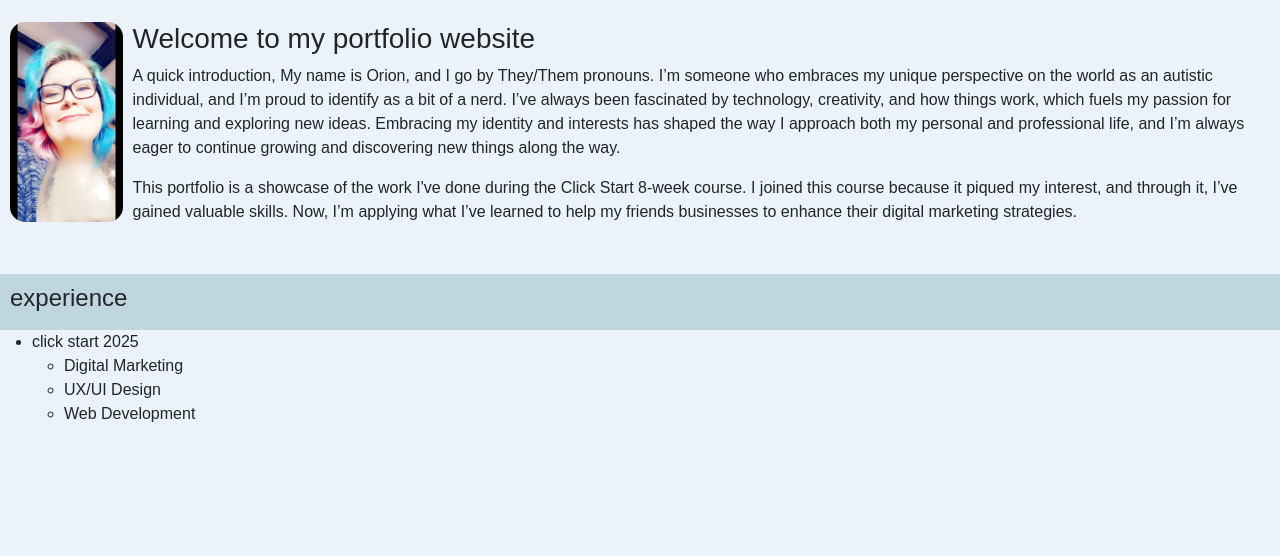
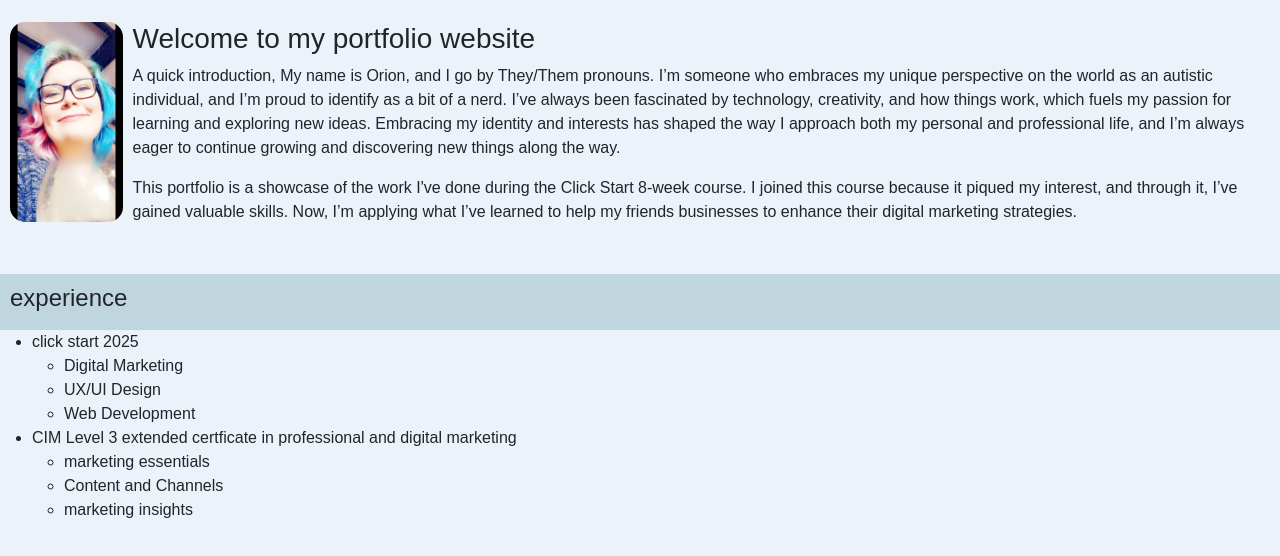
Before and after one commit to star-hunter-95/click-start-project, a plain HTML site: page index.html in a window 1280 px wide. Shown: the part 144-700 px from the top of the page. Drawn offline with nearby package versions, Linux system fonts and the light colour scheme.

Commit message:
Add files via upload

```diff
--- a/index.html
+++ b/index.html
@@ -55,6 +55,12 @@ div {padding:10px}
 			<li>UX/UI Design</li>
 			<li>Web Development</li>
 		</ul>
+		<li>CIM Level 3 extended certficate in professional and digital marketing</li>
+		<ul>
+			<li>marketing essentials</li>
+			<li>Content and Channels</li>
+			<li>marketing insights</li>
+		</ul>
 	</ul>
 </body>
 </html>
```
